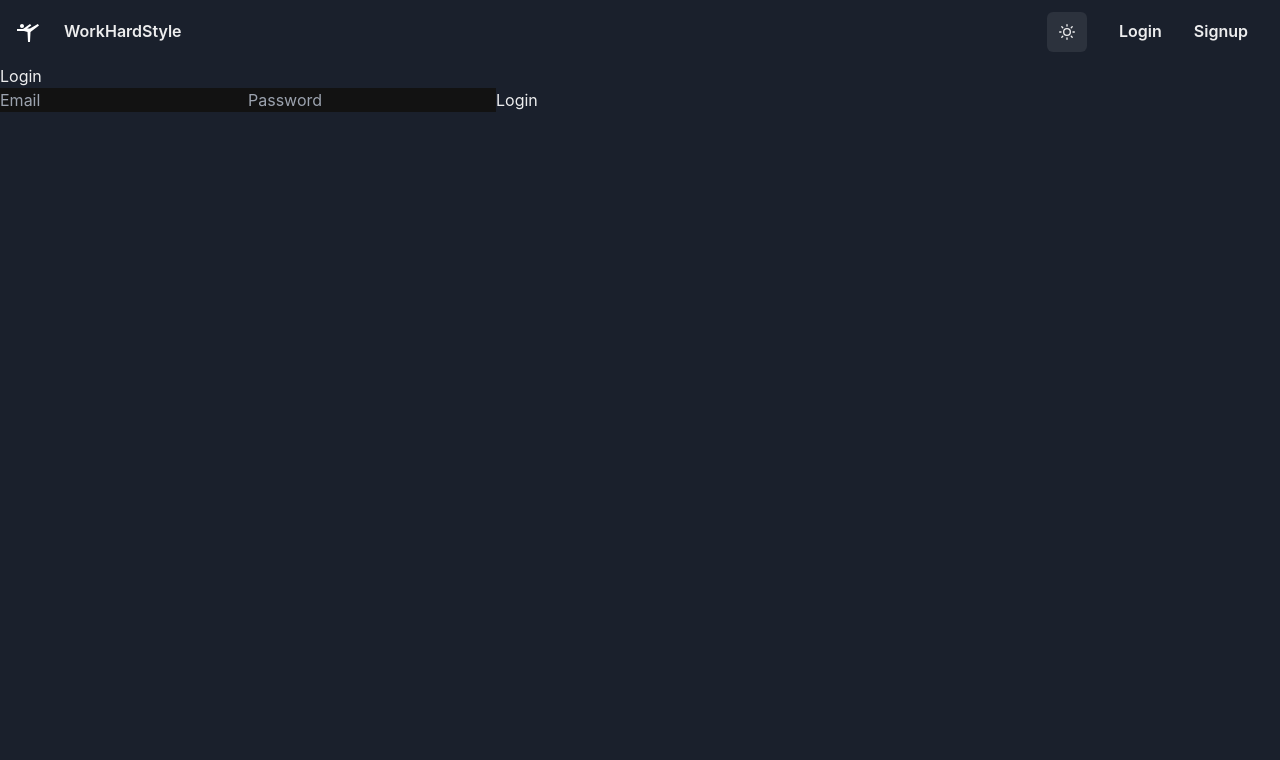
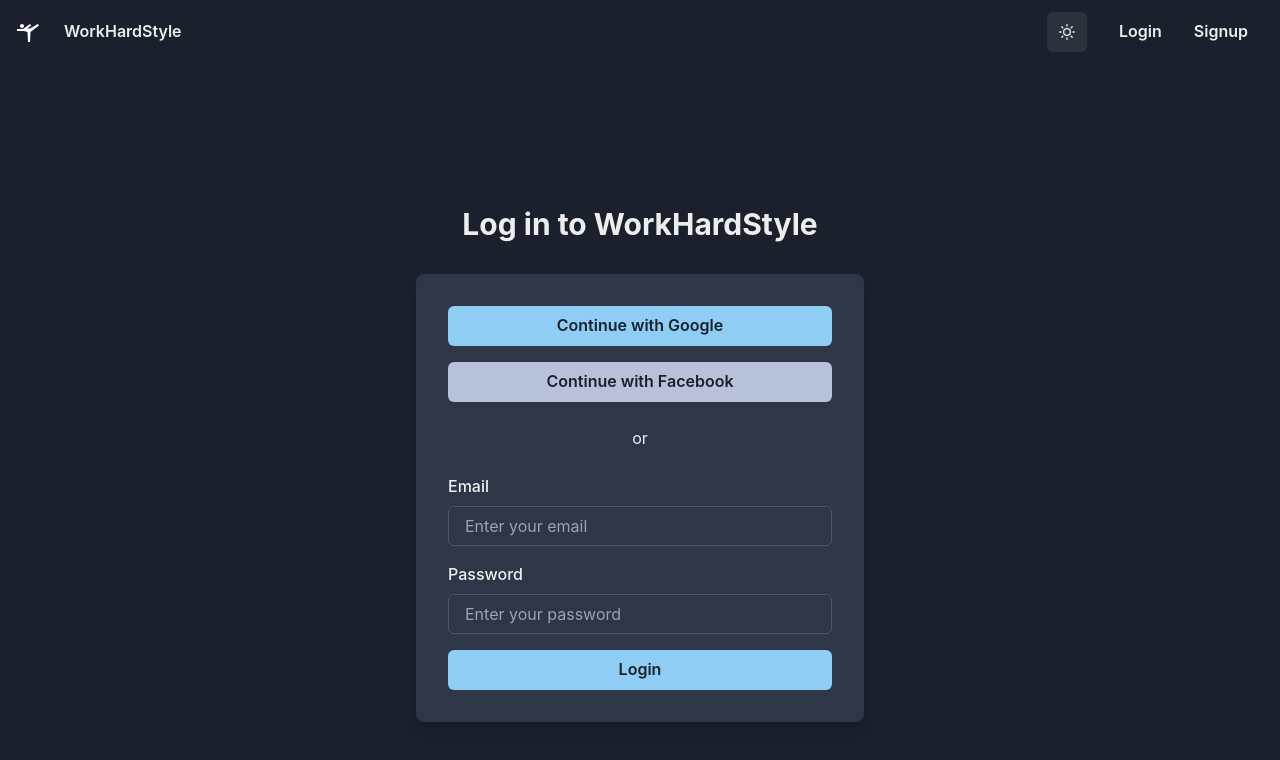
Before and after one commit to j-hashimo/workhardstyle, a React (Create React App) app in the folder client/: page /login in a window 1280 px wide. Shown: the top 760 px of the page. Built offline with nearby package versions, Linux system fonts and the light colour scheme.

Commit message:
styled login page

```diff
--- a/client/src/components/Login.js
+++ b/client/src/components/Login.js
@@ -5,7 +5,7 @@
 import { useDispatch, useSelector } from 'react-redux';
 import { authSuccess, authFail } from '../redux/authSlice';
 import { useNavigate } from 'react-router-dom';
-
+import { Box, VStack, Input, Button, FormControl, FormLabel, Heading, Text, useColorModeValue } from '@chakra-ui/react';
 const Login = () => {
   const [loginEmail, setLoginEmail] = useState('');
   const [loginPassword, setLoginPassword] = useState('');
@@ -39,15 +39,42 @@
   };
 
   return (
-    <div>
-      <h2>Login</h2>
-      {errorMessage && <div className="text-red-500">{errorMessage}</div>}
-      <form onSubmit={handleSubmit}>
-        <input type="email" value={loginEmail} onChange={(e) => setLoginEmail(e.target.value)} placeholder="Email" />
-        <input type="password" value={loginPassword} onChange={(e) => setLoginPassword(e.target.value)} placeholder="Password" />
-        <button type="submit">Login</button>
-      </form>
-    </div>
+    <Box className="flex flex-col items-center justify-center h-screen" bg={useColorModeValue('gray.50', 'gray.800')}>
+      <VStack spacing={8} mx="auto" w="lg" py={12} px={6}>
+        <Heading fontSize="3xl" textAlign="center">Log in to WorkHardStyle</Heading>
+        <Box rounded={'lg'} bg={useColorModeValue('white', 'gray.700')} boxShadow={'lg'} p={8} width="full" maxW="md">
+          <VStack spacing={4}>
+            <Button colorScheme="blue" w="full">Continue with Google</Button>
+            <Button colorScheme="facebook" w="full">Continue with Facebook</Button>
+            <Text pt={2} pb={2}>or</Text>
+            {errorMessage && <Text color="red.500">{errorMessage}</Text>}
+            <form onSubmit={handleSubmit} style={{ width: '100%' }}>
+              <VStack spacing={4}>
+                <FormControl id="email">
+                  <FormLabel>Email</FormLabel>
+                  <Input
+                    type="email"
+                    value={loginEmail}
+                    onChange={(e) => setLoginEmail(e.target.value)}
+                    placeholder="Enter your email"
+                  />
+                </FormControl>
+                <FormControl id="password">
+                  <FormLabel>Password</FormLabel>
+                  <Input
+                    type="password"
+                    value={loginPassword}
+                    onChange={(e) => setLoginPassword(e.target.value)}
+                    placeholder="Enter your password"
+                  />
+                </FormControl>
+                <Button type="submit" colorScheme="blue" w="full">Login</Button>
+              </VStack>
+            </form>
+          </VStack>
+        </Box>
+      </VStack>
+    </Box>
   );
 };
 
```
